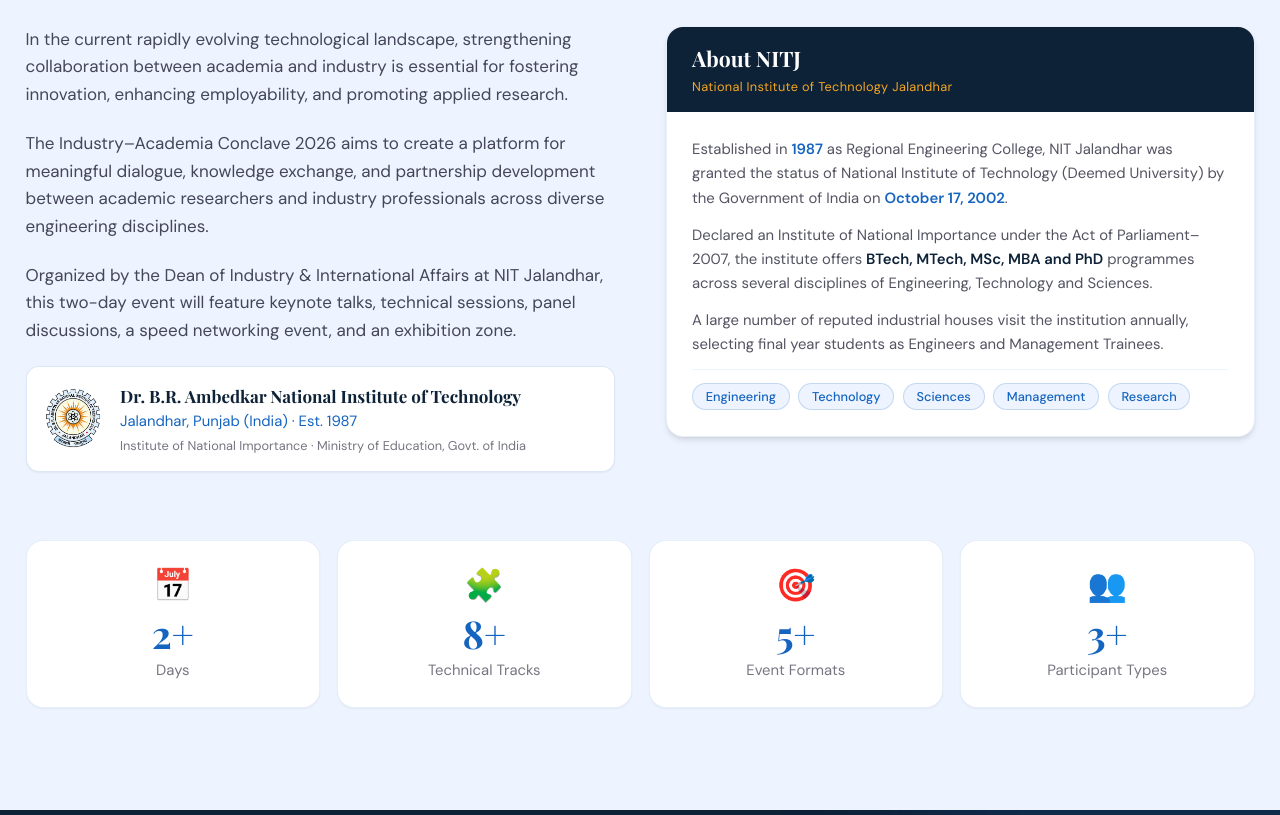
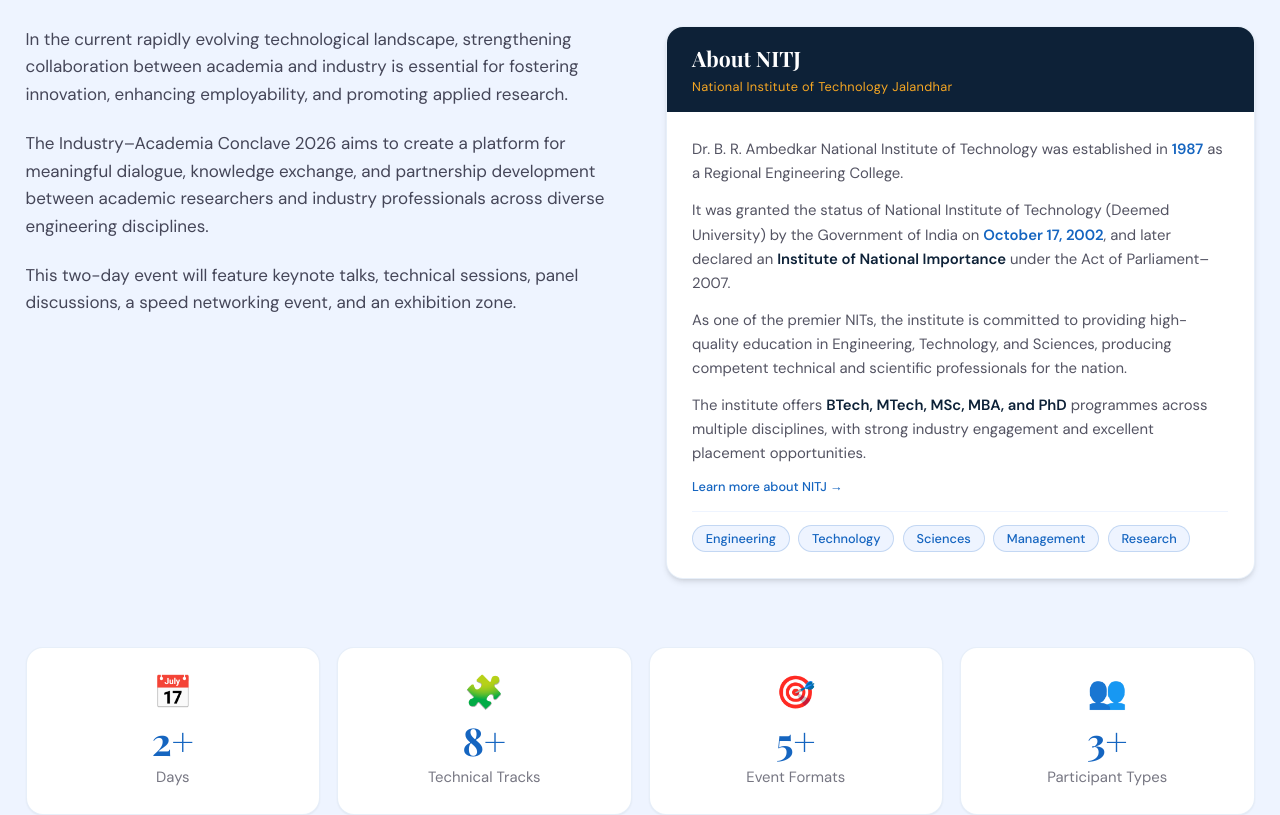
Before and after one commit to harimurugan1989/institute-academia-conclave, a React (Vite) app: page / in a window 1280 px wide. Shown: the part 1060-1875 px from the top of the page. Built offline with nearby package versions, Linux system fonts and the light colour scheme.

Commit message:
did some changes in text data

```diff
--- a/src/components/About.jsx
+++ b/src/components/About.jsx
@@ -1,6 +1,5 @@
 import { useRef } from "react";
 import { motion, useInView } from "framer-motion";
-import logo from "../assets/images/logo.png";
 
 const STATS = [
   { value: "2",  label: "Days",             icon: "📅" },
@@ -40,6 +39,7 @@ export default function About() {
 
         {/* Two-column layout */}
         <div className="grid lg:grid-cols-2 gap-12 items-start mb-16">
+
           {/* Left — text */}
           <motion.div
             variants={fadeUp}
@@ -59,27 +59,11 @@ export default function About() {
               researchers and industry professionals across diverse engineering disciplines.
             </p>
             <p className="text-[#1A1A2E]/80 font-body text-base leading-relaxed">
-              Organized by the Dean of Industry &amp; International Affairs at NIT Jalandhar,
-              this two-day event will feature keynote talks, technical sessions, panel discussions,
+              This two-day event will feature keynote talks, technical sessions, panel discussions,
               a speed networking event, and an exhibition zone.
             </p>
 
-            {/* Organizer badge */}
-            <div className="flex items-center gap-4 mt-6 bg-white rounded-xl p-4
-                            border border-[#1565C0]/15 shadow-sm">
-              <img src={logo} alt="NITJ" className="h-14 w-14 object-contain flex-shrink-0" />
-              <div>
-                <p className="font-display font-bold text-[#0D2137] text-base">
-                  Dr. B.R. Ambedkar National Institute of Technology
-                </p>
-                <p className="text-[#1565C0] font-body text-sm mt-0.5">
-                  Jalandhar, Punjab (India) · Est. 1987
-                </p>
-                <p className="text-[#1A1A2E]/60 font-body text-xs mt-1">
-                  Institute of National Importance · Ministry of Education, Govt. of India
-                </p>
-              </div>
-            </div>
+
           </motion.div>
 
           {/* Right — about NITJ card */}
@@ -96,25 +80,47 @@ export default function About() {
                 National Institute of Technology Jalandhar
               </p>
             </div>
+
             <div className="px-6 py-6 space-y-3 text-[#1A1A2E]/75 font-body text-sm leading-relaxed">
               <p>
-                Established in <strong className="text-[#1565C0]">1987</strong> as Regional Engineering College,
-                NIT Jalandhar was granted the status of National Institute of Technology (Deemed University)
-                by the Government of India on <strong className="text-[#1565C0]">October 17, 2002</strong>.
+                Dr. B. R. Ambedkar National Institute of Technology was established in{" "}
+                <strong className="text-[#1565C0]">1987</strong> as a Regional Engineering College.
               </p>
               <p>
-                Declared an Institute of National Importance under the Act of Parliament–2007, the institute
-                offers <strong className="text-[#0D2137]">BTech, MTech, MSc, MBA and PhD</strong> programmes
-                across several disciplines of Engineering, Technology and Sciences.
+                It was granted the status of National Institute of Technology (Deemed University)
+                by the Government of India on{" "}
+                <strong className="text-[#1565C0]">October 17, 2002</strong>, and later declared an{" "}
+                <strong className="text-[#0D2137]">Institute of National Importance</strong> under
+                the Act of Parliament–2007.
               </p>
               <p>
-                A large number of reputed industrial houses visit the institution annually, selecting
-                final year students as Engineers and Management Trainees.
+                As one of the premier NITs, the institute is committed to providing high-quality
+                education in Engineering, Technology, and Sciences, producing competent technical
+                and scientific professionals for the nation.
               </p>
+              <p>
+                The institute offers{" "}
+                <strong className="text-[#0D2137]">BTech, MTech, MSc, MBA, and PhD</strong> programmes
+                across multiple disciplines, with strong industry engagement and excellent placement
+                opportunities.
+              </p>
+
+              <a
+                href="https://www.nitj.ac.in/admin/index.html"
+                target="_blank"
+                rel="noopener noreferrer"
+                className="inline-block text-[#1565C0] text-xs font-medium mt-2 hover:underline"
+              >
+                Learn more about NITJ →
+              </a>
+
               <div className="pt-3 border-t border-[#EEF4FF] flex flex-wrap gap-2">
                 {["Engineering", "Technology", "Sciences", "Management", "Research"].map((tag) => (
-                  <span key={tag} className="text-xs bg-[#EEF4FF] text-[#1565C0] px-3 py-1
-                                             rounded-full font-medium border border-[#1565C0]/20">
+                  <span
+                    key={tag}
+                    className="text-xs bg-[#EEF4FF] text-[#1565C0] px-3 py-1
+                               rounded-full font-medium border border-[#1565C0]/20"
+                  >
                     {tag}
                   </span>
                 ))}
--- a/src/components/Hero.jsx
+++ b/src/components/Hero.jsx
@@ -112,14 +112,6 @@ export default function Hero() {
                           font-semibold text-sm px-5 py-2.5 rounded-full shadow-lg shadow-[#F5A623]/25">
             <span>📅</span> June 5–6, 2026
           </div>
-          <div className="flex items-center gap-2 bg-white/15 backdrop-blur-sm text-white
-                          font-body text-sm px-5 py-2.5 rounded-full border border-white/25">
-            <span>📍</span> NIT Jalandhar, Punjab
-          </div>
-          <div className="flex items-center gap-2 bg-white/15 backdrop-blur-sm text-white
-                          font-body text-sm px-5 py-2.5 rounded-full border border-white/25">
-            <span>🏛️</span> Organized by Dean, I&IA
-          </div>
         </motion.div>
 
         {/* Event format pills */}
--- a/src/components/Participants.jsx
+++ b/src/components/Participants.jsx
@@ -21,9 +21,9 @@ const PARTICIPANTS = [
     stat: "Corporates & PSUs",
   },
   {
-    title: "Faculty & Researchers",
+    title: "Faculty & Researchers of NITJ",
     subtitle: "Academics & Scientists",
-    desc: "Faculty members and research scholars from NITs, IITs, IISc, and other premier institutes looking to forge industry partnerships, secure funding, and publish applied research.",
+    desc: "Faculty members and research scholars of Dr B R Ambedkar National Institute of Technology Jalandhar looking to forge industry partnerships, secure funding, and publish applied research.",
     icon: (
       <svg viewBox="0 0 24 24" fill="none" stroke="currentColor" strokeWidth="1.6"
            strokeLinecap="round" strokeLinejoin="round" className="w-8 h-8">
@@ -31,7 +31,7 @@ const PARTICIPANTS = [
         <path d="M6 12v5c3 3 9 3 12 0v-5"/>
       </svg>
     ),
-    stat: "NITs, IITs & Universities",
+    stat: "NITJ",
   },
   {
     title: "Startups & Innovation Hubs",
--- a/src/data/content.js
+++ b/src/data/content.js
@@ -90,9 +90,9 @@ export const PARTICIPANTS = [
     desc: "Experts from reputed organizations across diverse engineering and technology sectors.",
   },
   {
-    title: "Faculty & Researchers",
+    title: "Faculty & Researchers of NITJ",
     icon: "🔬",
-    desc: "Academic researchers and faculty members from NITs, IITs, and other premier institutes.",
+    desc: "Academic researchers and faculty members from Dr B R Ambedkar National Institute of technology Jalandhar",
   },
   {
     title: "Startups & Innovation Hubs",
@@ -132,7 +132,7 @@ export const CONTACT = {
   name: "Dr. Neha Yadav",
   role: "Co-ordinator, Industry-Academia Conclave 2026",
   email: "yadavn@nitj.ac.in",
-  phone: "7310751691",
+  phone: "07310751691",
   organizer: "Dean, Industry & International Affairs",
   institute: "Dr. B.R. Ambedkar National Institute of Technology Jalandhar",
 };
```
